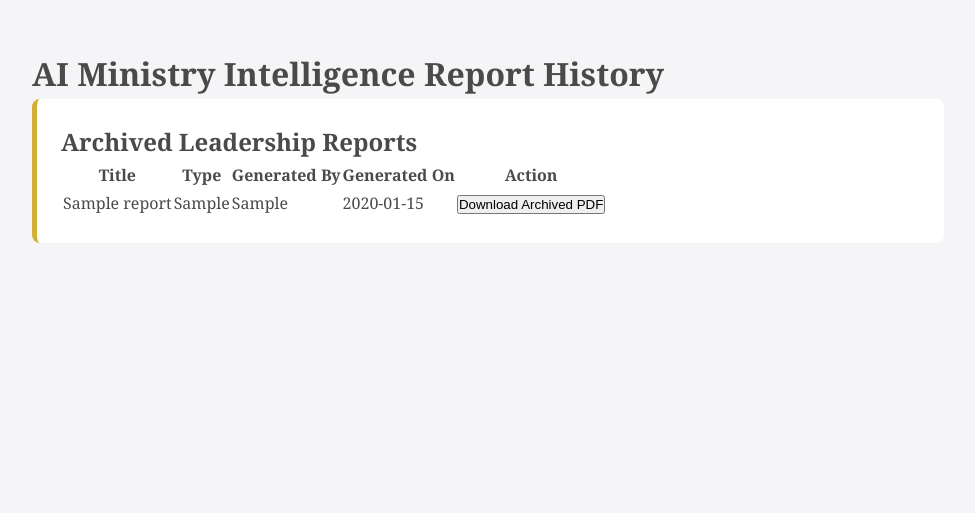
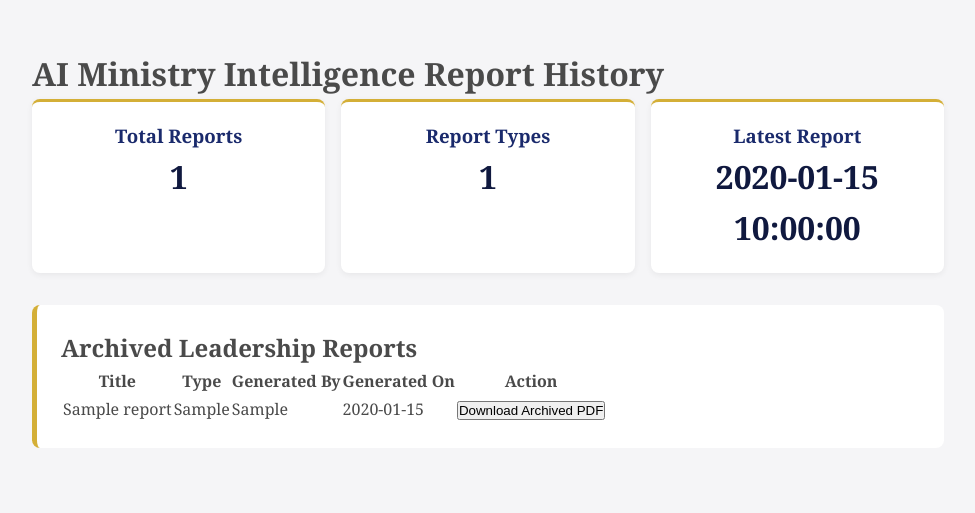
Before and after one commit to taiwolade-dot/InChristAlone-AI-Studio, a Flask app: page /ministry-reports in a window 1280 px wide. Shown: the part 68-581 px from the top of the page, without its empty margins (152-1127 px from the left). Run offline with Flask 3, Linux system fonts and the light colour scheme; tables that the repository leaves empty hold one stand-in row (values such as "Sample post").

Commit message:
Add ministry report archive statistics dashboard

```diff
--- a/modules/ministry_intelligence/report_manager.py
+++ b/modules/ministry_intelligence/report_manager.py
@@ -37,3 +37,31 @@ def get_report_by_id(report_id):
     return MinistryReport.query.get(
         report_id
     )
+
+
+def get_report_statistics():
+
+    reports = MinistryReport.query.all()
+
+    total_reports = len(reports)
+
+    latest_report = None
+
+    if reports:
+        latest_report = max(
+            reports,
+            key=lambda report: report.created_at
+        )
+
+    report_types = len(
+        set(
+            report.report_type
+            for report in reports
+        )
+    )
+
+    return {
+        "total_reports": total_reports,
+        "latest_report": latest_report,
+        "report_types": report_types
+    }
--- a/modules/ministry_intelligence/routes.py
+++ b/modules/ministry_intelligence/routes.py
@@ -20,7 +20,7 @@ from .report import generate_ministry_report
 from .export import generate_export_report
 from .documents import generate_ministry_document
 from .pdf_generator import generate_pdf_report
-from .report_manager import create_report_record, get_report_history, get_report_by_id
+from .report_manager import create_report_record, get_report_history, get_report_by_id, get_report_statistics
 
 
 @ministry_intelligence_bp.route("/ministry-intelligence")
@@ -177,10 +177,12 @@ def download_ministry_report():
 def ministry_reports():
 
     reports = get_report_history()
+    statistics = get_report_statistics()
 
     return render_template(
         "ministry_intelligence/reports.html",
-        reports=reports
+        reports=reports,
+        statistics=statistics
     )
 
 
--- a/modules/ministry_intelligence/templates/ministry_intelligence/reports.html
+++ b/modules/ministry_intelligence/templates/ministry_intelligence/reports.html
@@ -5,6 +5,38 @@
 <div class="ministry-dashboard">
 
 <h1>AI Ministry Intelligence Report History</h1>
+
+
+
+<div class="metric-grid">
+
+<div class="metric-card">
+<h3>Total Reports</h3>
+<div class="metric-value">
+{{ statistics.total_reports }}
+</div>
+</div>
+
+<div class="metric-card">
+<h3>Report Types</h3>
+<div class="metric-value">
+{{ statistics.report_types }}
+</div>
+</div>
+
+<div class="metric-card">
+<h3>Latest Report</h3>
+<div class="metric-value">
+{% if statistics.latest_report %}
+{{ statistics.latest_report.created_at }}
+{% else %}
+None
+{% endif %}
+</div>
+</div>
+
+</div>
+
 
 <div class="insight-card">
 
```
